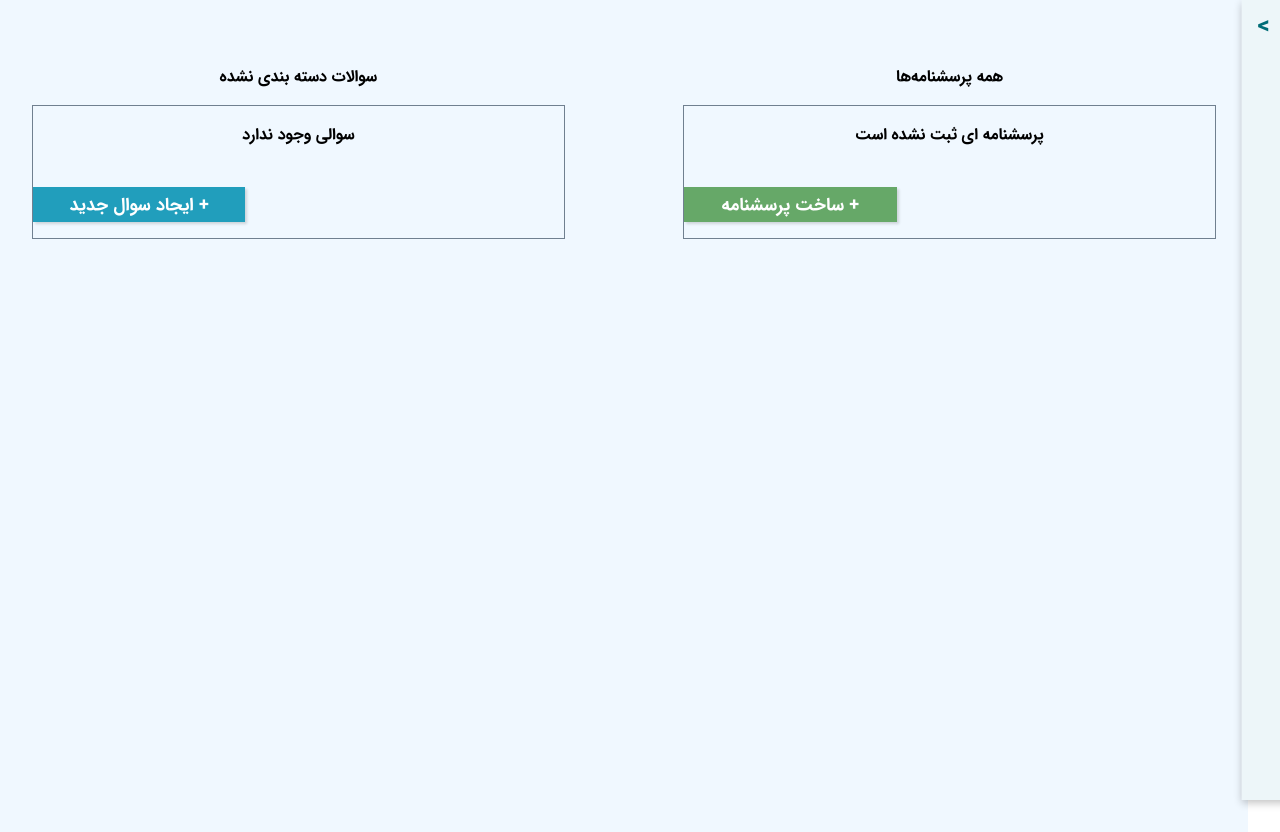
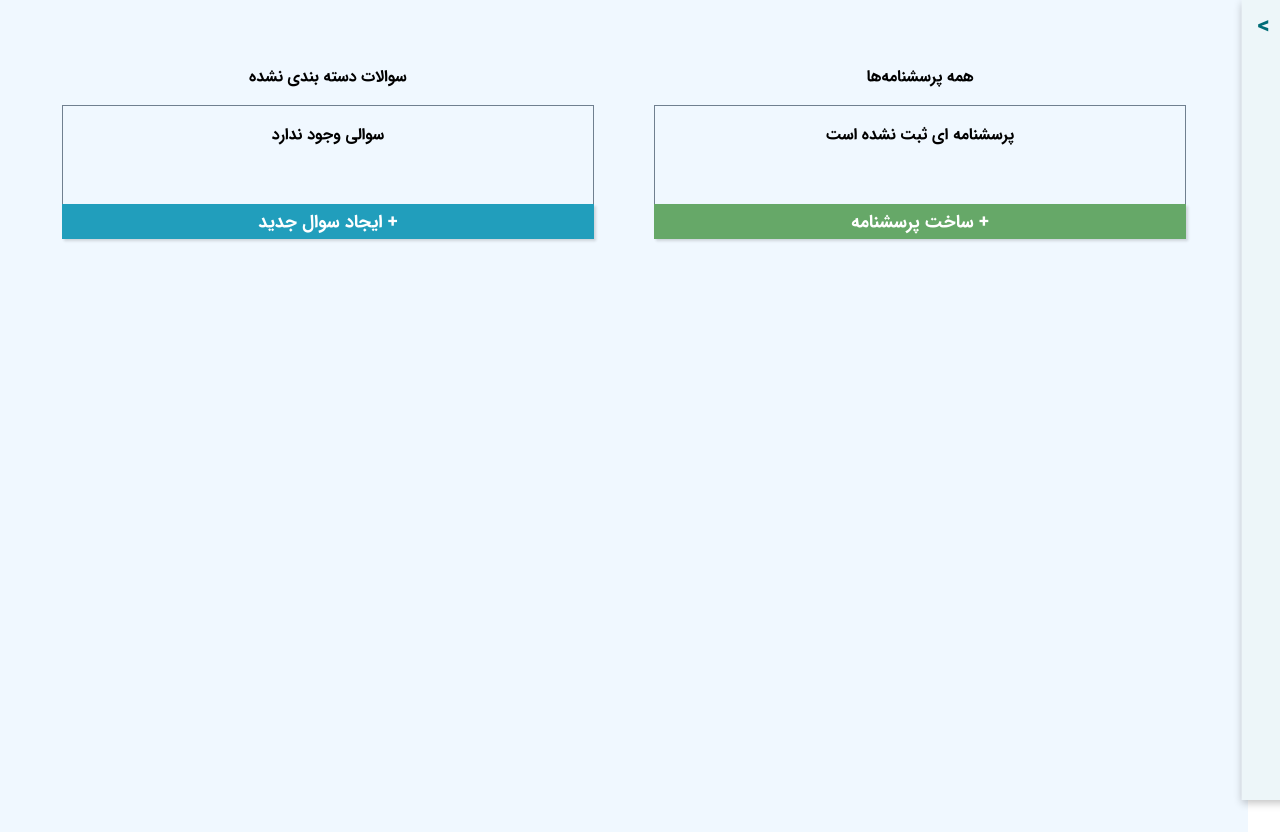
Before and after one commit to xekurt/s-form-builder, a React (Create React App) app: page / in a window 1280 px wide. Built offline with nearby package versions, Linux system fonts and the light colour scheme.

Commit message:
fixed ui bugs

```diff
--- a/src/Pages/Home/SurveysTab.jsx
+++ b/src/Pages/Home/Builder.jsx
@@ -4,7 +4,7 @@ import { moveQuestion, removeQuestion } from "../../Store/Slices/MainSlice";
 import { useDispatch, useSelector } from "react-redux";
 import "./styles.css";
 
-const SurveysTab = () => {
+const Builder = () => {
   const state = useSelector((state) => state);
   const { main } = state;
   const { surveys, uncategorizedQuestions: questions } = main;
@@ -99,10 +99,10 @@ const SurveysTab = () => {
   };
 
   return (
-    <section className="surveys__tab">
-      <article className="column">
+    <section className="builder">
+      <article className="questions__column">
         <h4> سوالات دسته بندی نشده</h4>
-        <div className="surveys">
+        <div className="questions__wrapper">
           {questions.length > 0 ? (
             questions.map(renderQuestions)
           ) : (
@@ -123,9 +123,9 @@ const SurveysTab = () => {
           )}
         </div>
       </article> */}
-      <article className="column">
+      <article className="surveys__column">
         <h4>همه پرسشنامه‌ها</h4>
-        <div className="surveys">
+        <div className="surveys__wrapper">
           {surveys.length > 0 ? (
             surveys.map(renderSurveys)
           ) : (
@@ -140,4 +140,4 @@ const SurveysTab = () => {
   );
 };
 
-export default SurveysTab;
+export default Builder;
--- a/src/Pages/Home/Home.jsx
+++ b/src/Pages/Home/Home.jsx
@@ -2,7 +2,7 @@ import React from "react";
 
 import "./styles.css";
 import { useState } from "react";
-import SurveysTab from "./SurveysTab";
+import Builder from "./Builder";
 
 const Home = () => {
   const [activeTab, setActiveTab] = useState("surveys");
@@ -20,7 +20,7 @@ const Home = () => {
         >
           پرسشنامه‌ها
         </button> */}
-        <SurveysTab />
+        <Builder />
       </div>
     </section>
   );
--- a/src/Pages/Home/styles.css
+++ b/src/Pages/Home/styles.css
@@ -12,7 +12,6 @@
   position: relative;
 }
 .tabs__buttons button {
-  width: 40%;
   height: 35px;
   font-size: large;
   box-shadow: rgba(0, 0, 0, 0.15) 1.95px 1.95px 2.6px;
@@ -47,33 +46,50 @@
   transform: translateX(-100%);
 }
 
-.surveys__tab {
+.builder {
   width: 100%;
   margin-top: 2rem;
   padding: 1rem;
   display: flex;
-  justify-content: space-between;
+  justify-content: space-around;
+  align-items: flex-start;
 }
-.column {
+.questions__column {
   text-align: center;
   width: 45%;
   min-height: 100px;
+  position: relative;
 }
-.surveys {
+.surveys__column {
+  text-align: center;
+  width: 45%;
+  min-height: 100px;
+  position: relative;
+}
+.surveys__wrapper {
   margin: 1rem auto;
   min-height: 100px;
   max-height: 400px;
   overflow-y: scroll;
   border: 1px solid slategray;
-  position: relative;
+
+  padding: 0rem 1rem 2rem 1rem;
+}
+.questions__wrapper {
+  margin: 1rem auto;
+  min-height: 100px;
+  max-height: 400px;
+  overflow-y: scroll;
+  border: 1px solid slategray;
+
   padding: 0rem 1rem 2rem 1rem;
 }
 
 .add__button {
   position: absolute;
   bottom: 0;
+  width: 100%;
   z-index: 10;
-  width: 100%;
   left: 0;
   background-color: #66a868;
   color: white;
@@ -84,8 +100,8 @@
   position: absolute;
   bottom: 0;
   z-index: 10;
+  left: 0;
   width: 100%;
-  left: 0;
   background-color: #219ebc;
   color: white;
   border-radius: 0;
@@ -112,7 +128,7 @@
   align-items: center;
   padding: 0.5rem;
   text-align: end;
-  cursor: pointer;
+  cursor: grab;
   margin: 0.5rem auto;
   border: 1px solid #93b7be;
   background-color: #a2d2ff;
@@ -136,6 +152,7 @@
   font-size: 20px;
   padding-bottom: 4px;
   margin-right: 0.4rem;
+  cursor: pointer;
   box-shadow: rgba(50, 50, 93, 0.25) 0px 2px 5px -1px,
     rgba(0, 0, 0, 0.3) 0px 1px 3px -1px;
 }
```
